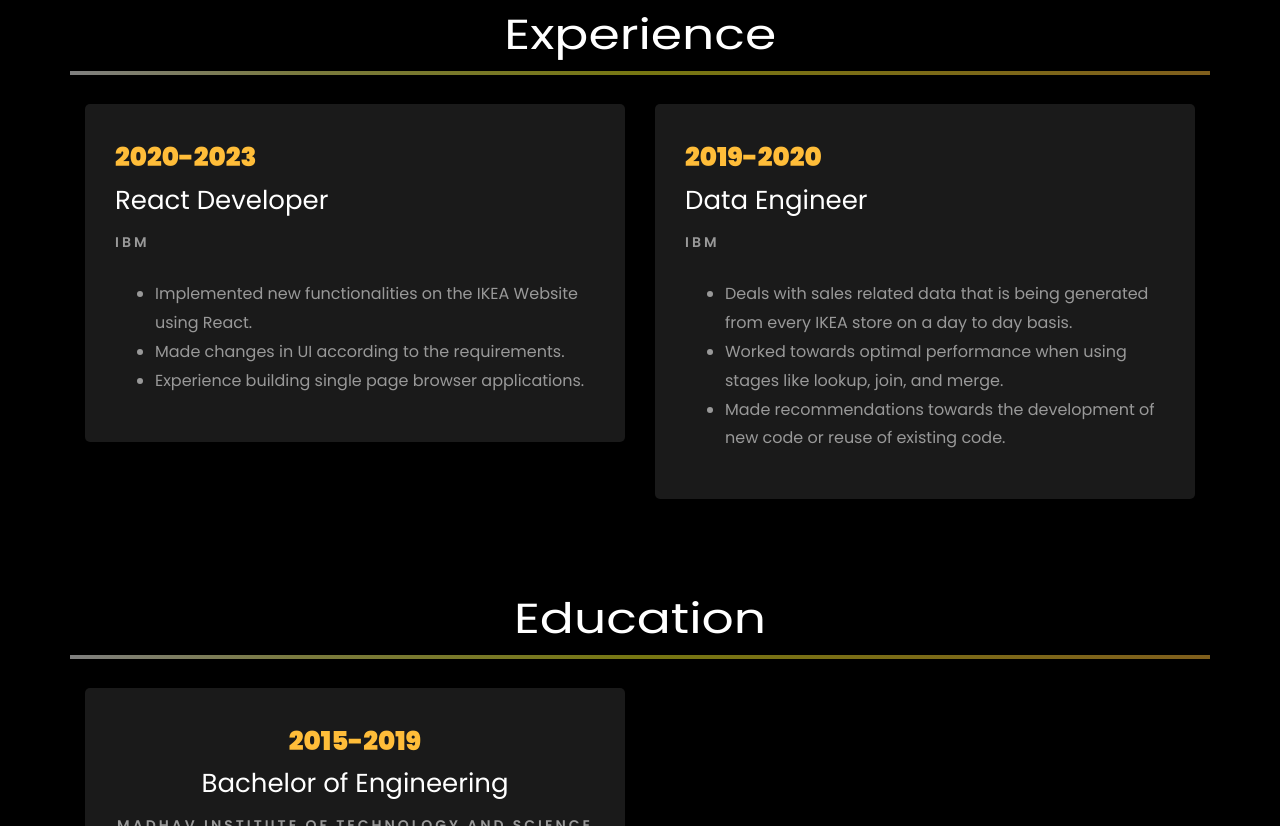
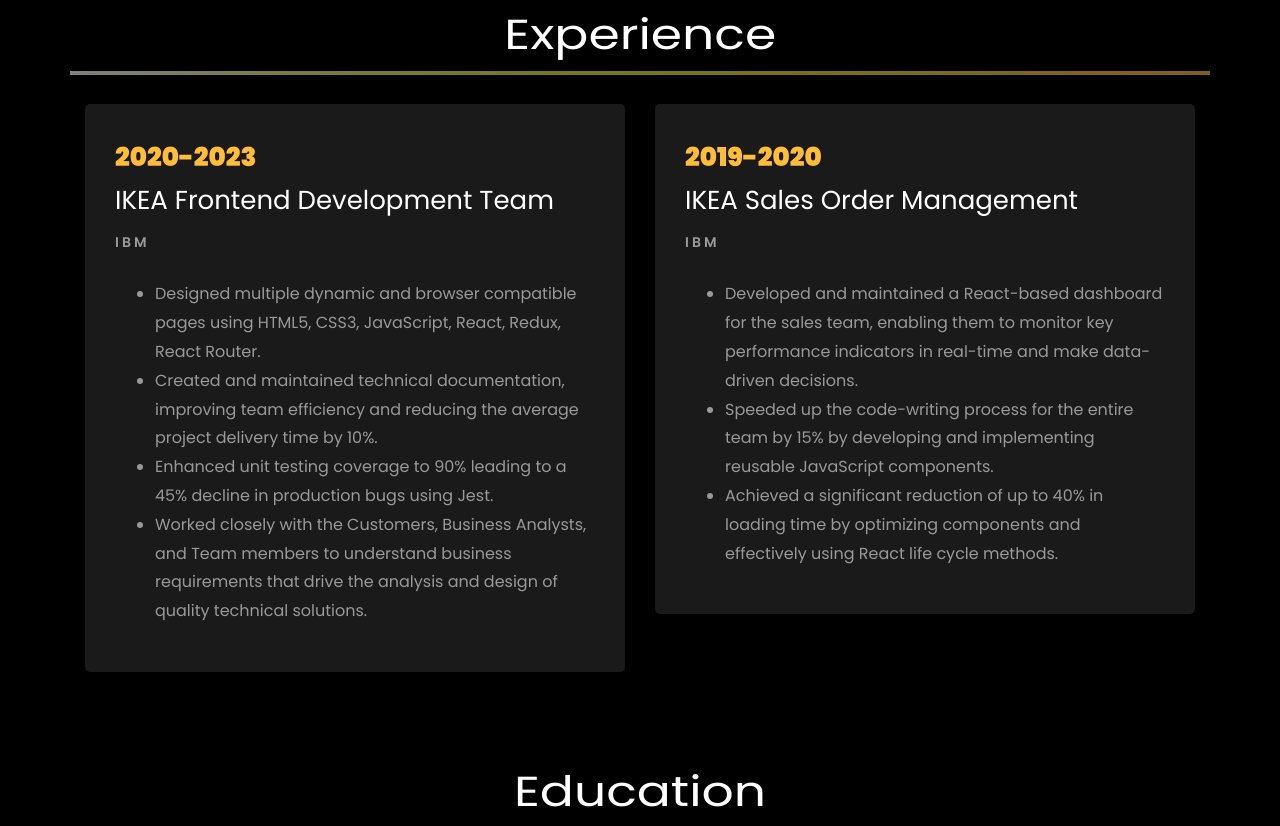
Before and after one commit to SubhashSuryavanshi/SubhashSuryavanshi.github.io, a plain HTML site: page index.html in a window 1280 px wide. Shown: the part 1624-2450 px from the top of the page. Drawn offline with Linux system fonts and the light colour scheme; files whose address does not match are found by name.

Commit message:
changes in exp

```diff
--- a/index.html
+++ b/index.html
@@ -315,13 +315,14 @@
 				<div class="col-md-6">
 					<div class="resume-wrap ftco-animate">
 						<span class="date">2020-2023</span>
-						<h2>React Developer</h2>
+						<h2>IKEA Frontend Development Team</h2>
 						<span class="position">IBM</span>
 						<p class="mt-4">
 							<ul>
-								<li>Implemented new functionalities on the IKEA Website using React.</li>
-								<li>Made changes in UI according to the requirements.</li>
-								<li>Experience building single page browser applications.</li>
+								<li>Designed multiple dynamic and browser compatible pages using HTML5, CSS3, JavaScript, React, Redux, React Router.</li>
+								<li>Created and maintained technical documentation, improving team efficiency and reducing the average project delivery time by 10%.</li>
+								<li>Enhanced unit testing coverage to 90% leading to a 45% decline in production bugs using Jest.</li>
+								<li>Worked closely with the Customers, Business Analysts, and Team members to understand business requirements that drive the analysis and design of quality technical solutions.</li>
 							</ul>
 						</p>
 					</div>
@@ -331,13 +332,13 @@
 				<div class="col-md-6">
 					<div class="resume-wrap ftco-animate">
 						<span class="date">2019-2020</span>
-						<h2>Data Engineer</h2>
+						<h2>IKEA Sales Order Management</h2>
 						<span class="position">IBM</span>
 						<p class="mt-4">
 							<ul>
-								<li>Deals with sales related data that is being generated from every IKEA store on a day to day basis. </li>
-								<li>Worked towards optimal performance when using stages like lookup, join, and merge.</li>
-								<li>Made recommendations towards the development of new code or reuse of existing code.
+								<li>Developed and maintained a React-based dashboard for the sales team, enabling them to monitor key performance indicators in real-time and make data-driven decisions. </li>
+								<li>Speeded up the code-writing process for the entire team by 15% by developing and implementing reusable JavaScript components.</li>
+								<li>Achieved a significant reduction of up to 40% in loading time by optimizing components and effectively using React life cycle methods.
 								</li>
 							</ul>
 						</p>
```
